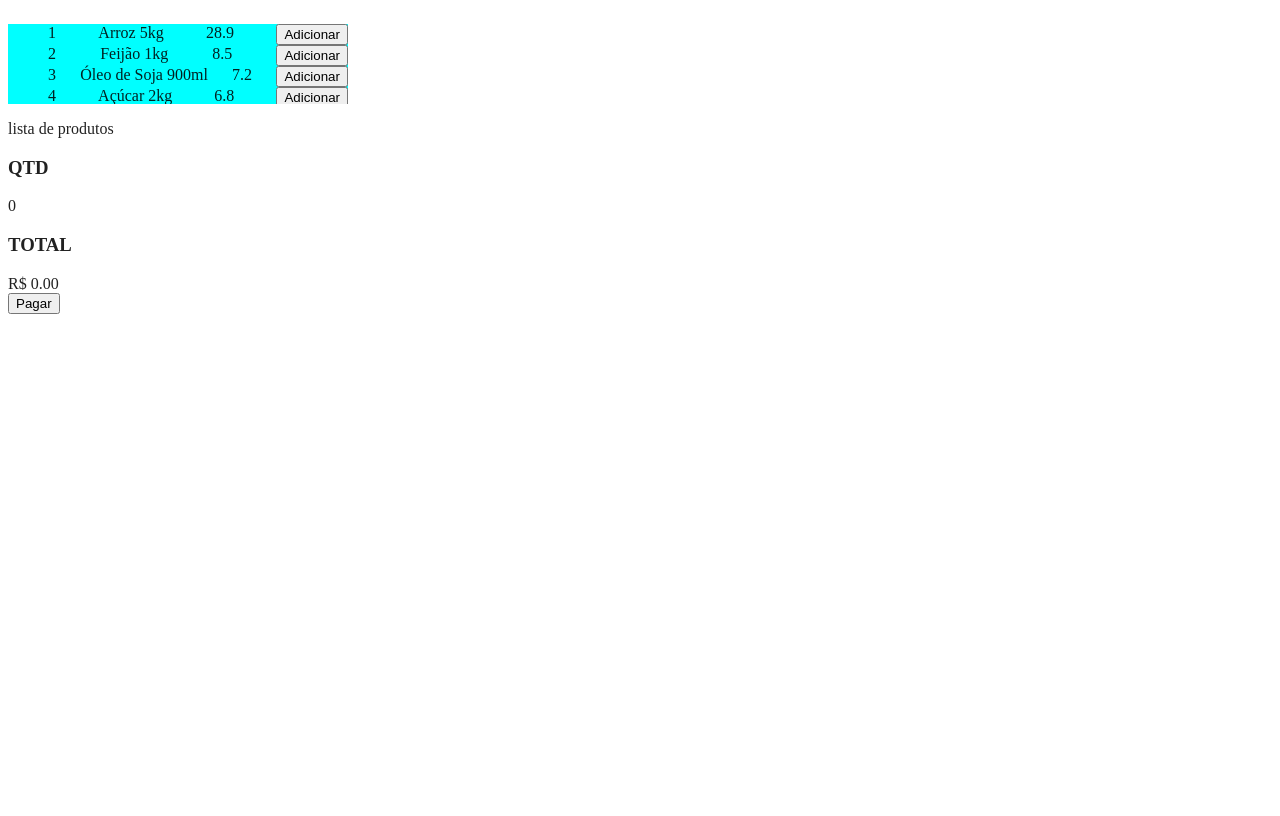
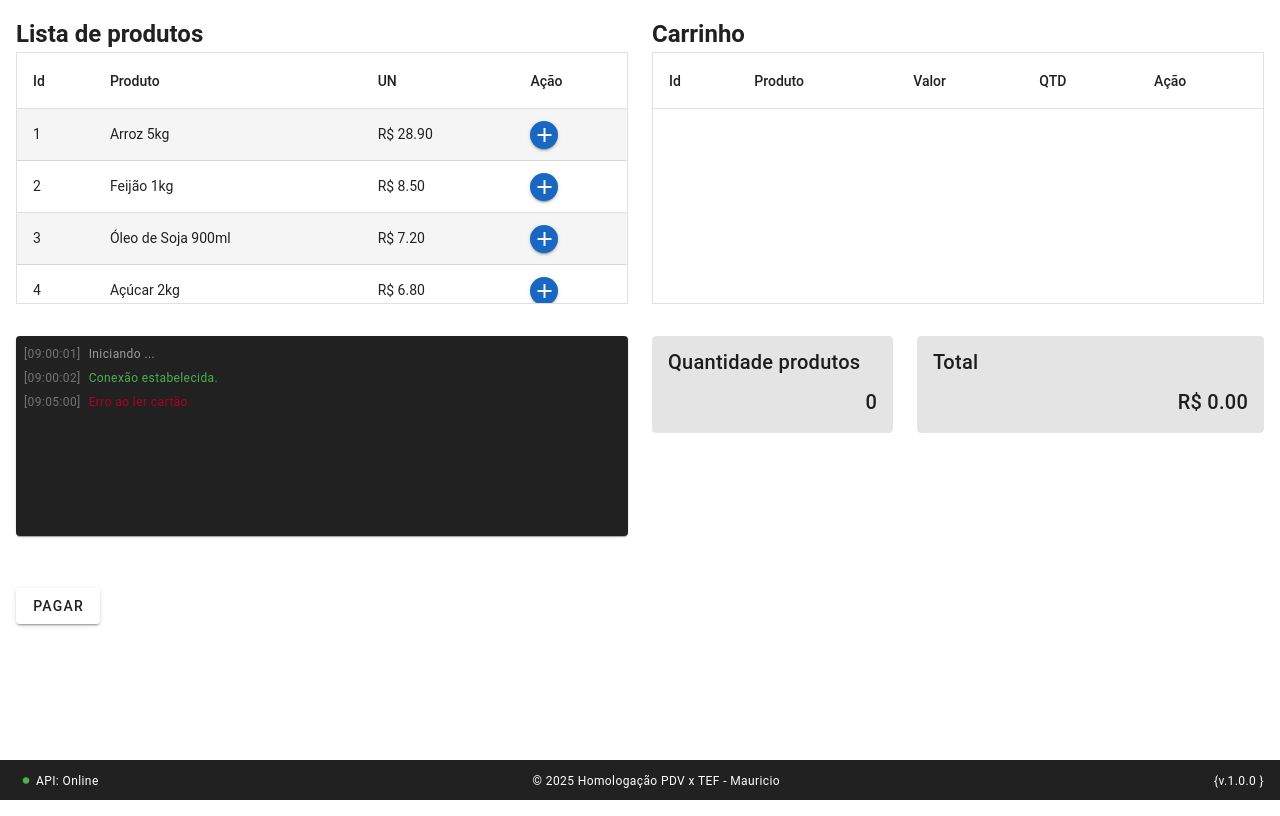
Before and after one commit to mauricio-luan/automacao-para-ambiente-desenvolvimento, a Vue app: page / in a window 1280 px wide. Built offline with nearby package versions, Linux system fonts and the light colour scheme.

Commit message:
feat: bah, muitas coisas hauhehuhe

```diff
--- a/package.json
+++ b/package.json
@@ -27,6 +27,7 @@
   "devDependencies": {
     "@electron-toolkit/eslint-config": "^2.1.0",
     "@electron-toolkit/eslint-config-prettier": "^3.0.0",
+    "@mdi/font": "^7.4.47",
     "@vitejs/plugin-vue": "^6.0.2",
     "electron": "^39.2.6",
     "electron-builder": "^26.0.12",
--- a/src/renderer/src/App.vue
+++ b/src/renderer/src/App.vue
@@ -1,26 +1,44 @@
 <template>
   <v-app>
     <v-main>
-      <ProductList :produtos="produtos"></ProductList>
+      <v-container fluid>
+        <v-row>
+          <v-col cols="6">
+            <h2>Lista de produtos</h2>
+            <ProductList :produtos="produtos" />
+            <Log class="mt-8" />
+          </v-col>
 
-      <Carrinho></Carrinho>
+          <v-col cols="6">
+            <h2>Carrinho</h2>
+            <Carrinho />
+            <Totals />
+          </v-col>
+        </v-row>
 
-      <Totals></Totals>
+        <v-row class="mt-10">
+          <v-col cols="12">
+            <Controls v-model:is-open="isOpen" @chama-venda="chamaVenda"></Controls>
+          </v-col>
+        </v-row>
+      </v-container>
+    </v-main>
 
-      <Controls v-model:is-open="isOpen" @chama-venda="chamaVenda"></Controls>
-    </v-main>
+    <Rodape />
   </v-app>
 </template>
 
 <script>
 import Carrinho from './components/Carrinho.vue'
 import Controls from './components/Controls.vue'
+import Log from './components/Log.vue'
 import ProductList from './components/ProductList.vue'
+import Rodape from './components/Rodape.vue'
 import Totals from './components/Totals.vue'
 import { statusTransaction } from '../../shared/constants/payerFields'
 
 export default {
-  components: { Carrinho, Controls, ProductList, Totals },
+  components: { Carrinho, Controls, Log, ProductList, Rodape, Totals },
 
   data() {
     return {
@@ -45,6 +63,16 @@ export default {
           id: 4,
           produto: 'Açúcar 2kg',
           valorUnitario: 6.8
+        },
+        {
+          id: 5,
+          produto: 'Café 500g',
+          valorUnitario: 12.3
+        },
+        {
+          id: 6,
+          produto: 'Leite UHT 1L',
+          valorUnitario: 5.4
         }
       ]
     }
@@ -56,12 +84,18 @@ export default {
         const response = await window.api.pagamento(payload)
         if (response === statusTransaction.APPROVED) {
           this.$store.dispatch('limpaCarrinho')
-          this.isOpen = false
         }
       } catch (err) {
         console.error('erro no chamaVenda: ', err)
+      } finally {
+        this.isOpen = false
       }
     }
   }
 }
 </script>
+
+<style>
+body {
+}
+</style>
--- a/src/renderer/src/components/Carrinho.vue
+++ b/src/renderer/src/components/Carrinho.vue
@@ -1,20 +1,45 @@
-<!-- este componente será somente a lista de produtos do carrinho -->
 <template>
-  <p>lista de produtos</p>
-  <ul>
-    <li v-for="p in products" :key="p.id">
-      {{ p }}
-
-      <button @click="$store.dispatch('removerDoCarrinho', p.id)">Remover</button>
-      <button @click="$store.dispatch('decrementaProduto', p.id)">-</button>
-    </li>
-  </ul>
+  <v-table class="border-thin" height="250" striped="odd" fixed-header hover>
+    <thead>
+      <tr>
+        <th class="text-left">Id</th>
+        <th class="text-left">Produto</th>
+        <th class="text-left">Valor</th>
+        <th class="text-left">QTD</th>
+        <th class="text-left">Ação</th>
+      </tr>
+    </thead>
+    <tbody>
+      <tr v-for="p in produtos" :key="p.id">
+        <td>{{ p.id }}</td>
+        <td>{{ p.produto }}</td>
+        <td>R$ {{ p.valorUnitario.toFixed(2) }}</td>
+        <td>{{ p.quantidade }}</td>
+        <td>
+          <v-btn
+            class="cursor-pointer mr-2"
+            color="error"
+            icon="mdi-trash-can"
+            density="comfortable"
+            @click="$store.dispatch('removerDoCarrinho', p.id)"
+          />
+          <v-btn
+            class="cursor-pointer"
+            color="primary"
+            icon="mdi-minus"
+            density="comfortable"
+            @click="$store.dispatch('decrementaProduto', p.id)"
+          />
+        </td>
+      </tr>
+    </tbody>
+  </v-table>
 </template>
 
 <script>
 export default {
   computed: {
-    products() {
+    produtos() {
       return this.$store.getters.getTodosProdutos
     }
   }
--- a/src/renderer/src/components/Controls.vue
+++ b/src/renderer/src/components/Controls.vue
@@ -1,25 +1,62 @@
 <template>
-  <div>
-    <button @click="handleIsOpen = true">Pagar</button>
-    <dialog :open="isOpen">
-      <button @click="chamaVenda(paymentType.DEBIT)">Debito</button>
-      <button @click="chamaVenda(paymentType.CREDIT)">Credito</button>
-    </dialog>
-  </div>
+  <v-btn @click="handleIsOpen = true">Pagar</v-btn>
+
+  <v-dialog v-model="handleIsOpen" max-width="400" height="400">
+    <v-card class="align-center pa-5">
+      <v-card-title class="w-100 text-center">Escolha o metodo:</v-card-title>
+      <v-card-text class="w-75 d-flex justify-center flex-column ga-2">
+        <v-btn
+          v-for="btn in botoes"
+          :key="btn.label"
+          variant="tonal"
+          @click="chamaVenda(btn.value)"
+        >
+          {{ btn.label }}
+        </v-btn>
+      </v-card-text>
+
+      <v-card-actions>
+        <v-btn variant="text" color="error" @click="handleIsOpen = false">
+          <v-icon>mdi-close</v-icon>
+          Esc</v-btn
+        >
+      </v-card-actions>
+    </v-card>
+  </v-dialog>
 </template>
 
 <script>
-import { PaymentType } from '../../../shared/constants/payerFields'
+import { PaymentMethod, PaymentType } from '../../../shared/constants/payerFields'
 
 export default {
   props: { isOpen: Boolean },
+
   emits: ['chama-venda', 'update:isOpen'],
 
+  data() {
+    return {
+      botoes: [
+        {
+          label: '1 - Debito',
+          value: PaymentType.DEBIT
+        },
+        {
+          label: '2 - Credito',
+          value: PaymentType.CREDIT
+        },
+        {
+          label: '3 - Pix',
+          value: PaymentMethod.PIX
+        },
+        {
+          label: '4 - E-Commerce',
+          value: PaymentMethod.LINK
+        }
+      ]
+    }
+  },
+
   computed: {
-    paymentType() {
-      return PaymentType
-    },
-
     handleIsOpen: {
       get() {
         return this.isOpen
--- /dev/null
+++ b/src/renderer/src/components/Log.vue
@@ -0,0 +1,27 @@
+<template>
+  <v-card
+    class="bg-grey-darken-4 pa-2"
+    height="200"
+    style="overflow-y: auto; font-family: monospace"
+  >
+    <div v-for="log in logs" :key="log.id" class="text-caption mb-1">
+      <span class="text-grey-darken-1 mr-2">[{{ log.time }}]</span>
+      <span :class="log.color">{{ log.text }}</span>
+    </div>
+  </v-card>
+</template>
+
+<script>
+export default {
+  data() {
+    return {
+      // vou implementar o log real e aqui só puxar
+      logs: [
+        { id: 1, time: '09:00:01', text: 'Iniciando ...', color: 'text-grey' },
+        { id: 2, time: '09:00:02', text: 'Conexão estabelecida.', color: 'text-success' },
+        { id: 3, time: '09:05:00', text: 'Erro ao ler cartão.', color: 'text-error' }
+      ]
+    }
+  }
+}
+</script>
--- a/src/renderer/src/components/ProductList.vue
+++ b/src/renderer/src/components/ProductList.vue
@@ -1,14 +1,30 @@
 <template>
-  <ul>
-    <li v-for="p in produtos" :key="p.id">
-      <div class="list-item">
-        <span>{{ p.id }}</span>
-        <span>{{ p.produto }}</span>
-        <span>{{ p.valorUnitario }}</span>
-        <button @click="$store.dispatch('adicionarAoCarrinho', p)">Adicionar</button>
-      </div>
-    </li>
-  </ul>
+  <v-table class="border-thin" height="250" striped="odd" fixed-header hover>
+    <thead>
+      <tr>
+        <th class="text-left">Id</th>
+        <th class="text-left">Produto</th>
+        <th class="text-left">UN</th>
+        <th class="text-left">Ação</th>
+      </tr>
+    </thead>
+    <tbody>
+      <tr v-for="p in produtos" :key="p.id">
+        <td>{{ p.id }}</td>
+        <td>{{ p.produto }}</td>
+        <td>R$ {{ p.valorUnitario.toFixed(2) }}</td>
+        <td>
+          <v-btn
+            class="cursor-pointer"
+            color="primary"
+            density="compact"
+            icon="mdi-plus"
+            @click="$store.dispatch('adicionarAoCarrinho', p)"
+          />
+        </td>
+      </tr>
+    </tbody>
+  </v-table>
 </template>
 
 <script>
@@ -18,21 +34,3 @@ export default {
   }
 }
 </script>
-
-<style scoped>
-ul {
-  width: 300px;
-  height: 80px;
-  list-style: none;
-  background-color: aqua;
-  display: flex;
-  flex-direction: column;
-  overflow-y: auto;
-  overflow-x: auto;
-}
-
-.list-item {
-  display: flex;
-  justify-content: space-between;
-}
-</style>
--- /dev/null
+++ b/src/renderer/src/components/Rodape.vue
@@ -0,0 +1,16 @@
+<template>
+  <v-footer app color="grey-darken-4" height="40">
+    <v-row no-gutters class="w-100 d-flex justify-space-between align-center">
+      <div>
+        <v-icon size="small" color="success">mdi-circle-medium</v-icon>
+        <span class="text-caption">API: Online</span>
+      </div>
+      <div>
+        <span class="text-caption"> © 2025 Homologação PDV x TEF - Mauricio</span>
+      </div>
+      <div>
+        <span class="text-caption">{v.1.0.0 }</span>
+      </div>
+    </v-row>
+  </v-footer>
+</template>
--- a/src/renderer/src/components/Totals.vue
+++ b/src/renderer/src/components/Totals.vue
@@ -1,18 +1,34 @@
 <template>
-  <!-- qtd total de produtos -->
-  <h3>QTD</h3>
-  <div>{{ qtdItens }}</div>
+  <v-row class="mt-5">
+    <v-col cols="5">
+      <v-card variant="tonal">
+        <v-card-item>
+          <v-card-title>Quantidade produtos</v-card-title>
+        </v-card-item>
+        <v-card-text class="text-right text-h6"> {{ qtdItens }} </v-card-text>
+      </v-card>
+    </v-col>
 
-  <!-- valor total -->
-  <h3>TOTAL</h3>
-  <div>R$ {{ valorTotal.toFixed(2) }}</div>
+    <v-col cols="7">
+      <v-card variant="tonal">
+        <v-card-item>
+          <v-card-title>Total</v-card-title>
+        </v-card-item>
+        <v-card-text class="text-right text-h6">R$ {{ valorTotal.toFixed(2) }}</v-card-text>
+      </v-card>
+    </v-col>
+  </v-row>
 </template>
+
 <script>
 import { mapGetters } from 'vuex'
 
 export default {
   computed: {
-    ...mapGetters({ qtdItens: 'quantidadeProdutosNoCarrinho', valorTotal: 'valorTotalNoCarrinho' })
+    ...mapGetters({
+      qtdItens: 'quantidadeProdutosNoCarrinho',
+      valorTotal: 'valorTotalNoCarrinho'
+    })
   }
 }
 </script>
--- a/src/renderer/src/main.js
+++ b/src/renderer/src/main.js
@@ -2,6 +2,7 @@ import { createApp } from 'vue'
 import App from './App.vue'
 import store from './store/store'
 import vuetify from './plugins/vuetify'
+import 'vuetify/styles'
 
 const app = createApp(App)
 app.use(store)
--- a/src/renderer/src/plugins/vuetify.js
+++ b/src/renderer/src/plugins/vuetify.js
@@ -1,10 +1,14 @@
 import { createVuetify } from 'vuetify'
 import * as components from 'vuetify/components'
 import * as directives from 'vuetify/directives'
+import '@mdi/font/css/materialdesignicons.css'
 
 const vuetify = createVuetify({
   components,
-  directives
+  directives,
+  icons: {
+    defaultSet: 'mdi'
+  }
 })
 
 export default vuetify
```
Also changed, not shown: src/renderer/src/components/Details.vue (deleted), 1 other file (tests, documents, lock files or other folders).
